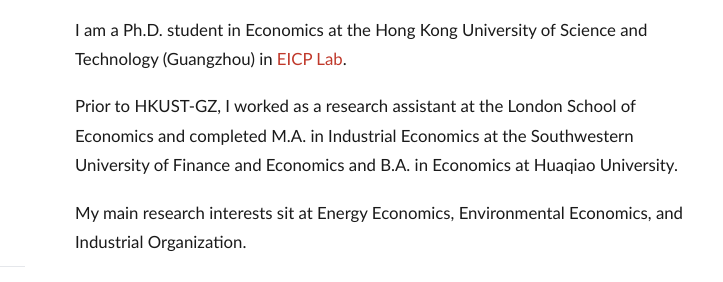
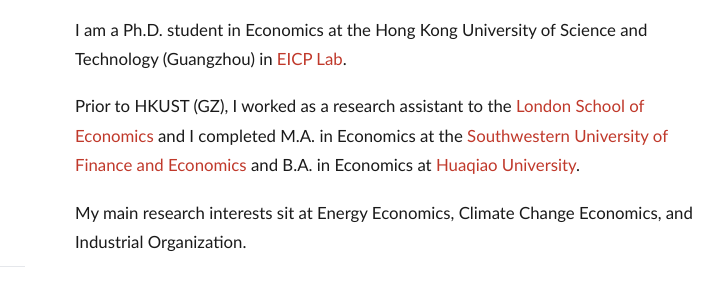
Before and after one commit to keiyouchan/keiyouchan.github.io, a plain HTML site: page index.html in a window 1280 px wide. Shown: the part 164-446 px from the top of the page, 411-1134 px from the left. Drawn offline with nearby package versions, Linux system fonts and the light colour scheme; a web font is replaced by a local one.

Commit message:
Refine homepage biography

```diff
--- a/index.html
+++ b/index.html
@@ -74,7 +74,7 @@
       <h2>Bio</h2>
 
       <p>
-        I am a Ph.D. student in Economics at the Hong Kong University of Science and Technology (Guangzhou) in <a href=""https://eicp-lab.github.io/">EICP Lab</a>.
+        I am a Ph.D. student in Economics at the Hong Kong University of Science and Technology (Guangzhou) in <a href="https://eicp-lab.github.io/">EICP Lab</a>.
       </p>
 
 
@@ -92,11 +92,11 @@
       </div>
       -->
       <p>
-        Prior to HKUST-GZ, I worked as a research assistant at the London School of Economics and
-        completed M.A. in Industrial Economics at the Southwestern University of Finance and Economics and B.A. in Economics at Huaqiao University.
+        Prior to HKUST (GZ), I worked as a research assistant to the <a href="https://www.lse.ac.uk/">London School of Economics</a> and  I
+        completed M.A. in Economics at the <a href="https://www.swufe.edu.cn/">Southwestern University of Finance and Economics</a> and B.A. in Economics at <a href="https://www.hqu.edu.cn/">Huaqiao University</a>.
       </p>
 
-      <p>My main research interests sit at Energy Economics, Environmental Economics, and Industrial Organization. </p>
+      <p>My main research interests sit at Energy Economics, Climate Change Economics, and Industrial Organization. </p>
 
 
   </div>
```
